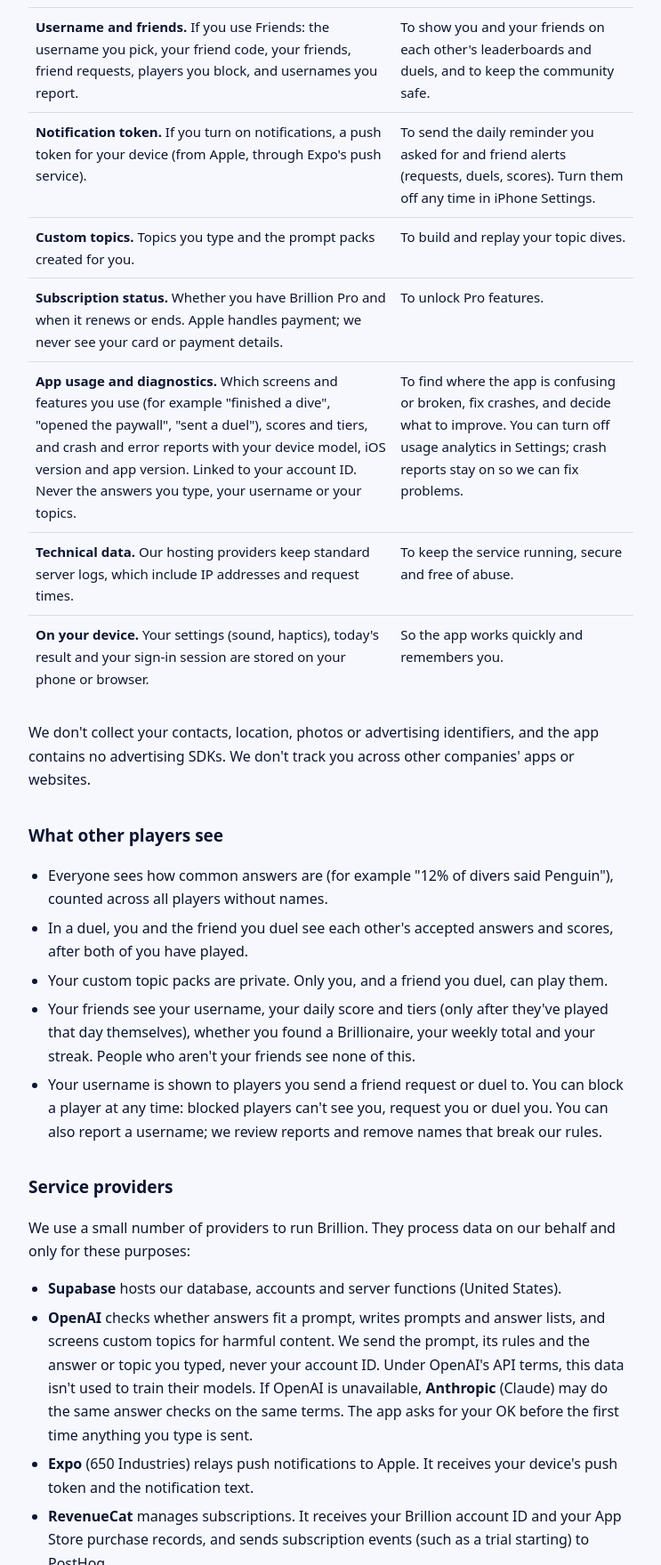
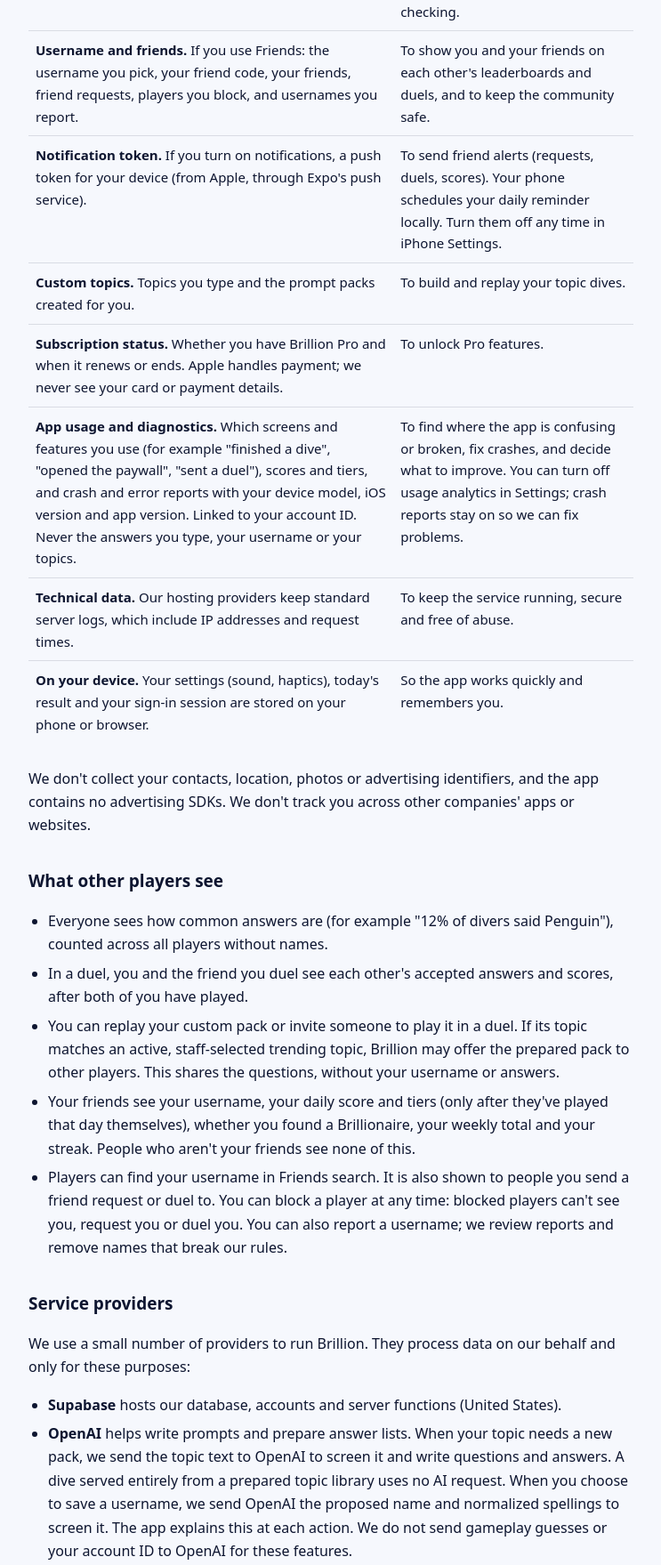
Before and after one commit to itsmeethankim/brillion-legal, a plain HTML site: page privacy.html in a window 1280 px wide. Shown: the part 884-2643 px from the top of the page at 89% size, without its empty margins (268-1011 px from the left). Drawn offline with Linux system fonts and the light colour scheme.

Commit message:
Explain when a player’s text is shared for generation and moderation

```diff
--- a/privacy.html
+++ b/privacy.html
@@ -29,10 +29,10 @@
 <body>
 <main>
   <h1><span>Brillion</span> Privacy Policy</h1>
-  <div class="meta">Effective November 21, 2026 · Updated November 22, 2026 (analytics and crash reporting, contact email, AI providers and consent)</div>
+  <div class="meta">Effective November 21, 2026 · Updated November 26, 2026 (prepared answer lists, topics and username screening)</div>
 
   <div class="box">
-    <strong>The short version.</strong> Brillion is a trivia game. We keep what's needed to run it: an account ID, the answers you play and your scores, and, if you use Friends, a username you choose. We don't ask for your real name or email, we don't show ads, and we don't sell or share your data for advertising. Answers you type are checked by an AI service. You can delete your account and its data at any time in the app.
+    <strong>The short version.</strong> Brillion is a trivia game. We keep what's needed to run it: an account ID, the answers you play and your scores, and, if you use Friends, a username you choose. We don't ask for your real name or email, we don't show ads, and we don't sell or share your data for advertising. Brillion checks guesses against prepared answer lists. You can delete your account and its data at any time in the app.
   </div>
 
   <h2>Who we are</h2>
@@ -45,7 +45,7 @@
     <tr><td><strong>An account ID.</strong> The app creates an anonymous account the first time you play. If you choose Sign in with Apple, we also store the identifier Apple gives us for your Apple ID. We don't request your name or email from Apple.</td><td>To keep your streak, dives, Pro status and topics across sessions and devices.</td></tr>
     <tr><td><strong>Gameplay.</strong> The answers and guesses you type, when you answered, your scores and tiers, which prompts you've seen, duels you start or join, and any answers you report as wrongly rejected.</td><td>To score your answers, work out how rare each answer is across all players, show your results and stats, and improve answer checking.</td></tr>
     <tr><td><strong>Username and friends.</strong> If you use Friends: the username you pick, your friend code, your friends, friend requests, players you block, and usernames you report.</td><td>To show you and your friends on each other's leaderboards and duels, and to keep the community safe.</td></tr>
-    <tr><td><strong>Notification token.</strong> If you turn on notifications, a push token for your device (from Apple, through Expo's push service).</td><td>To send the daily reminder you asked for and friend alerts (requests, duels, scores). Turn them off any time in iPhone Settings.</td></tr>
+    <tr><td><strong>Notification token.</strong> If you turn on notifications, a push token for your device (from Apple, through Expo's push service).</td><td>To send friend alerts (requests, duels, scores). Your phone schedules your daily reminder locally. Turn them off any time in iPhone Settings.</td></tr>
     <tr><td><strong>Custom topics.</strong> Topics you type and the prompt packs created for you.</td><td>To build and replay your topic dives.</td></tr>
     <tr><td><strong>Subscription status.</strong> Whether you have Brillion Pro and when it renews or ends. Apple handles payment; we never see your card or payment details.</td><td>To unlock Pro features.</td></tr>
     <tr><td><strong>App usage and diagnostics.</strong> Which screens and features you use (for example "finished a dive", "opened the paywall", "sent a duel"), scores and tiers, and crash and error reports with your device model, iOS version and app version. Linked to your account ID. Never the answers you type, your username or your topics.</td><td>To find where the app is confusing or broken, fix crashes, and decide what to improve. You can turn off usage analytics in Settings; crash reports stay on so we can fix problems.</td></tr>
@@ -59,16 +59,16 @@
   <ul>
     <li>Everyone sees how common answers are (for example "12% of divers said Penguin"), counted across all players without names.</li>
     <li>In a duel, you and the friend you duel see each other's accepted answers and scores, after both of you have played.</li>
-    <li>Your custom topic packs are private. Only you, and a friend you duel, can play them.</li>
+    <li>You can replay your custom pack or invite someone to play it in a duel. If its topic matches an active, staff-selected trending topic, Brillion may offer the prepared pack to other players. This shares the questions, without your username or answers.</li>
     <li>Your friends see your username, your daily score and tiers (only after they've played that day themselves), whether you found a Brillionaire, your weekly total and your streak. People who aren't your friends see none of this.</li>
-    <li>Your username is shown to players you send a friend request or duel to. You can block a player at any time: blocked players can't see you, request you or duel you. You can also report a username; we review reports and remove names that break our rules.</li>
+    <li>Players can find your username in Friends search. It is also shown to people you send a friend request or duel to. You can block a player at any time: blocked players can't see you, request you or duel you. You can also report a username; we review reports and remove names that break our rules.</li>
   </ul>
 
   <h2>Service providers</h2>
   <p>We use a small number of providers to run Brillion. They process data on our behalf and only for these purposes:</p>
   <ul>
     <li><strong>Supabase</strong> hosts our database, accounts and server functions (United States).</li>
-    <li><strong>OpenAI</strong> checks whether answers fit a prompt, writes prompts and answer lists, and screens custom topics for harmful content. We send the prompt, its rules and the answer or topic you typed, never your account ID. Under OpenAI's API terms, this data isn't used to train their models. If OpenAI is unavailable, <strong>Anthropic</strong> (Claude) may do the same answer checks on the same terms. The app asks for your OK before the first time anything you type is sent.</li>
+    <li><strong>OpenAI</strong> helps write prompts and prepare answer lists. When your topic needs a new pack, we send the topic text to OpenAI to screen it and write questions and answers. A dive served entirely from a prepared topic library uses no AI request. When you choose to save a username, we send OpenAI the proposed name and normalized spellings to screen it. The app explains this at each action. We do not send gameplay guesses or your account ID to OpenAI for these features.</li>
     <li><strong>Expo</strong> (650 Industries) relays push notifications to Apple. It receives your device's push token and the notification text.</li>
     <li><strong>RevenueCat</strong> manages subscriptions. It receives your Brillion account ID and your App Store purchase records, and sends subscription events (such as a trial starting) to PostHog.</li>
     <li><strong>PostHog</strong> (United States) provides product analytics. It receives the usage events described above with your account ID. It's set to discard IP addresses, location lookup is off, and screen recording is off.</li>
```
